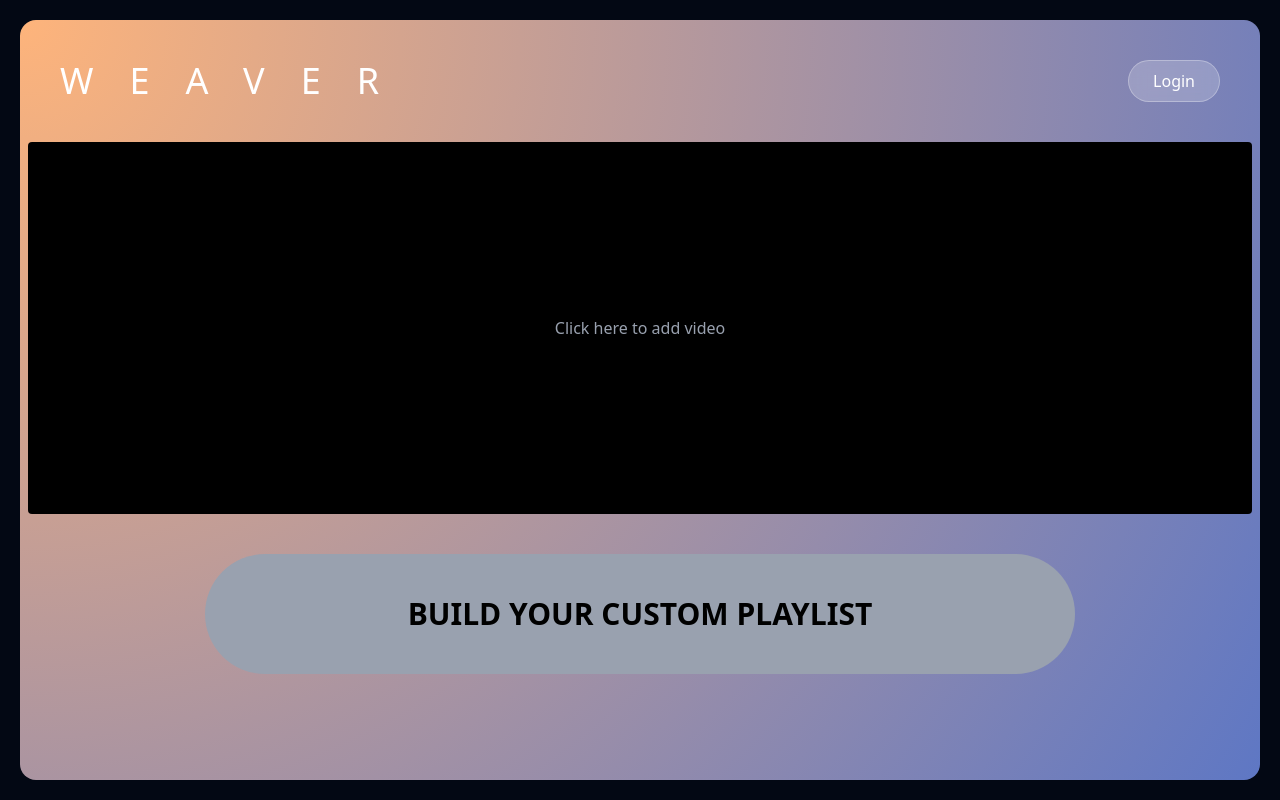
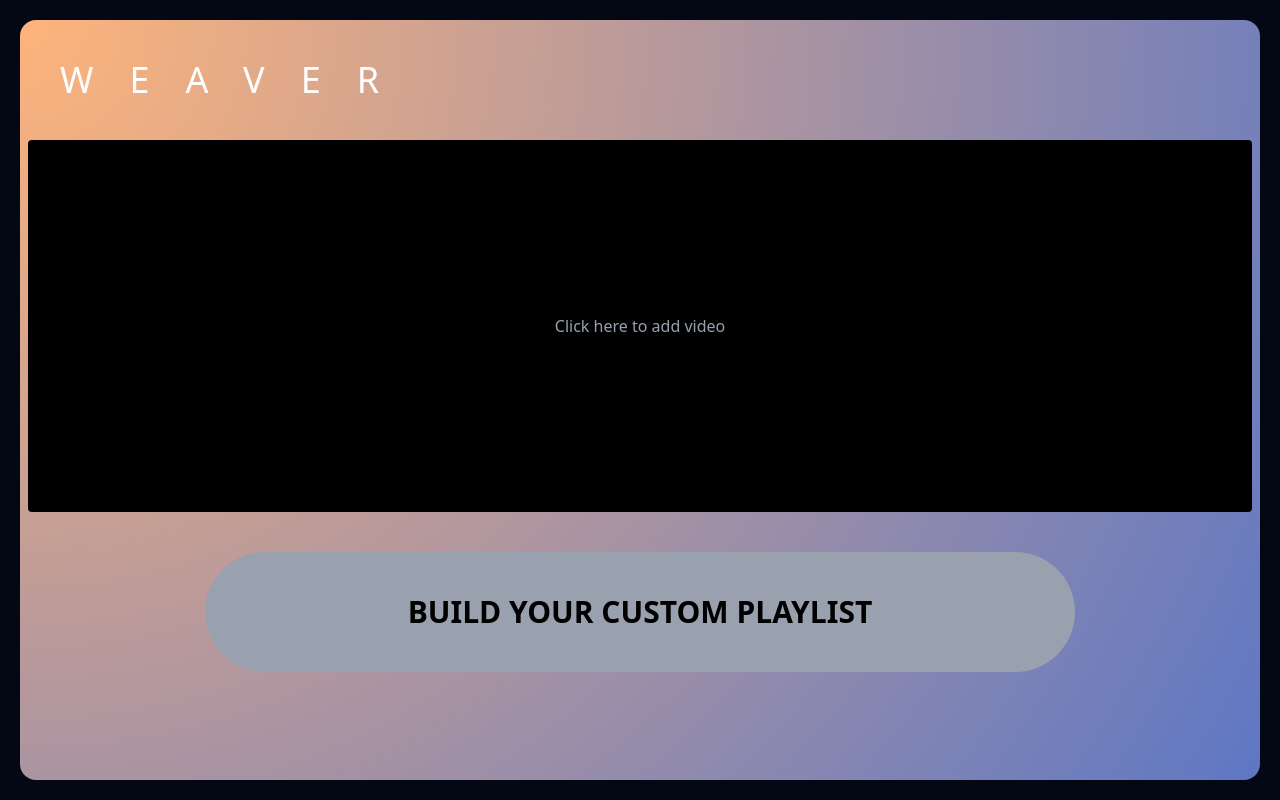
Before and after one commit to anthonytoyco/weaver, a Next.js app: page / in a window 1280 px wide. Built offline with nearby package versions, Linux system fonts and the light colour scheme; no server answers.

Commit message:
removed auth0, fixed video storage

```diff
--- a/app/api/twelve/upload/route.js
+++ b/app/api/twelve/upload/route.js
@@ -2,7 +2,6 @@ import { NextResponse } from "next/server";
 import path from "path";
 import fs from "fs/promises";
 import GenerateSongs from "./songGenerator";
-import { getSession } from "@auth0/nextjs-auth0"; // Import getSession from Auth0
 import fetch from "node-fetch";
 
 export const config = {
@@ -20,7 +19,8 @@ export async function POST(req) {
       throw new Error("No file uploaded");
     }
 
-    const UPLOAD_DIR = path.join(process.cwd(), "app", "UPLOADS");
+    // Use the /tmp directory for file uploads
+    const UPLOAD_DIR = path.join("/tmp", "UPLOADS");
     await fs.mkdir(UPLOAD_DIR, { recursive: true });
 
     const fileExt = path.extname(file.name).toLowerCase();
--- a/app/page.tsx
+++ b/app/page.tsx
@@ -1,7 +1,6 @@
 "use client";
 
 import React, { useState } from "react";
-import { useUser } from "@auth0/nextjs-auth0";
 import MusicPanel from "./components/MusicPanel";
 import LoadingPanel from "./components/LoadingPanel";
 
@@ -16,11 +15,6 @@ export default function Home() {
   const [error, setError] = useState<string | null>(null);
   const [videoURL, setVideoURL] = useState<string | null>(null);
   const [songs, setSongs] = useState([]);
-
-  {
-    /* Auth0 user state */
-  }
-  const { user, isLoading } = useUser();
 
   {
     /* event handlers */
@@ -139,7 +133,7 @@ export default function Home() {
         className="flex flex-col w-full p-2 gap-2 h-full rounded-2xl"
         style={gradientStyle}
       >
-        {/* Header with title and auth buttons */}
+        {/* Header with title */}
         <div className="flex justify-between items-center p-8">
           <div
             className={`${
@@ -147,29 +141,6 @@ export default function Home() {
             } transition-all duration-1000 color-white font-light tracking-[1em] text-white`}
           >
             WEAVER
-          </div>
-          <div className="flex gap-4 items-center">
-            {isLoading && (
-              <div className="px-6 py-2 bg-white/20 backdrop-blur-sm text-white font-medium rounded-full border border-white/30">
-                Loading...
-              </div>
-            )}
-            {!isLoading && !user && (
-              <a
-                href="/auth/login"
-                className="px-6 py-2 bg-white/20 backdrop-blur-sm text-white font-medium rounded-full hover:bg-white/30 transition-all duration-300 border border-white/30"
-              >
-                Login
-              </a>
-            )}
-            {!isLoading && user && (
-              <a
-                href="/auth/logout"
-                className="px-6 py-2 bg-white/20 backdrop-blur-sm text-white font-medium rounded-full hover:bg-white/30 transition-all duration-300 border border-white/30"
-              >
-                Logout
-              </a>
-            )}
           </div>
         </div>
 
```
